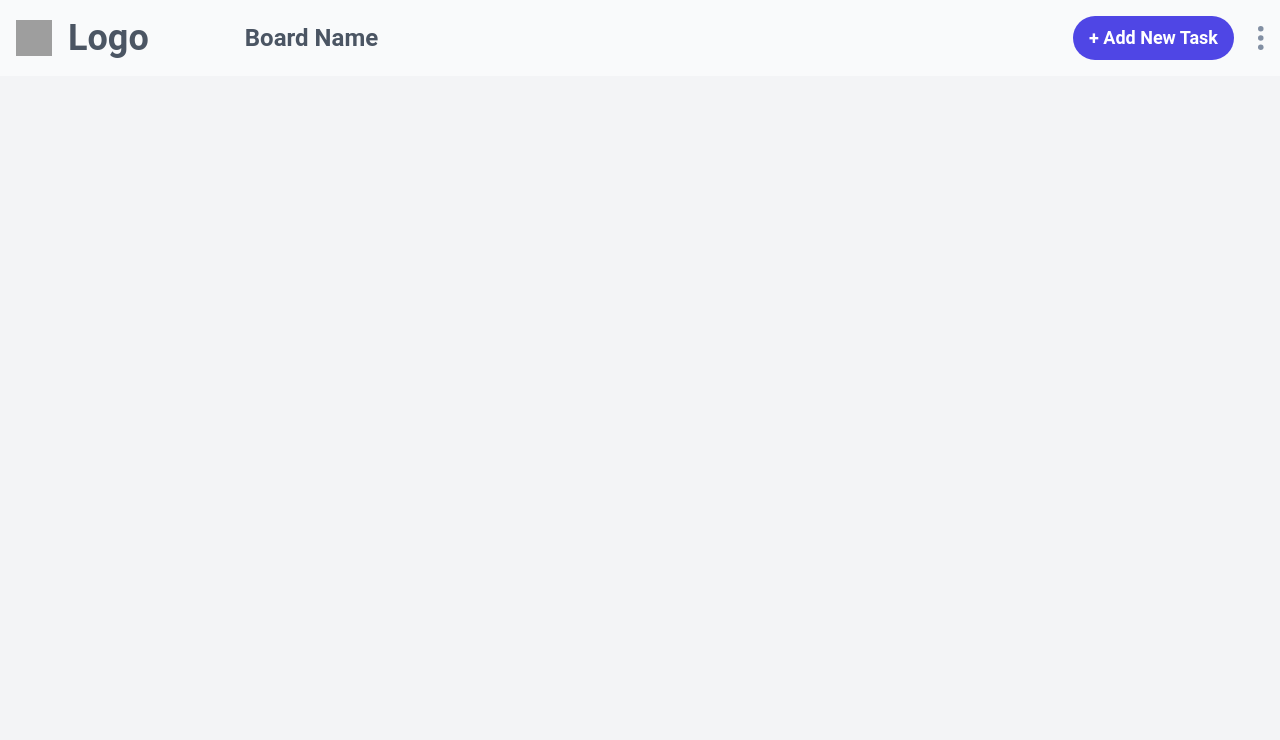
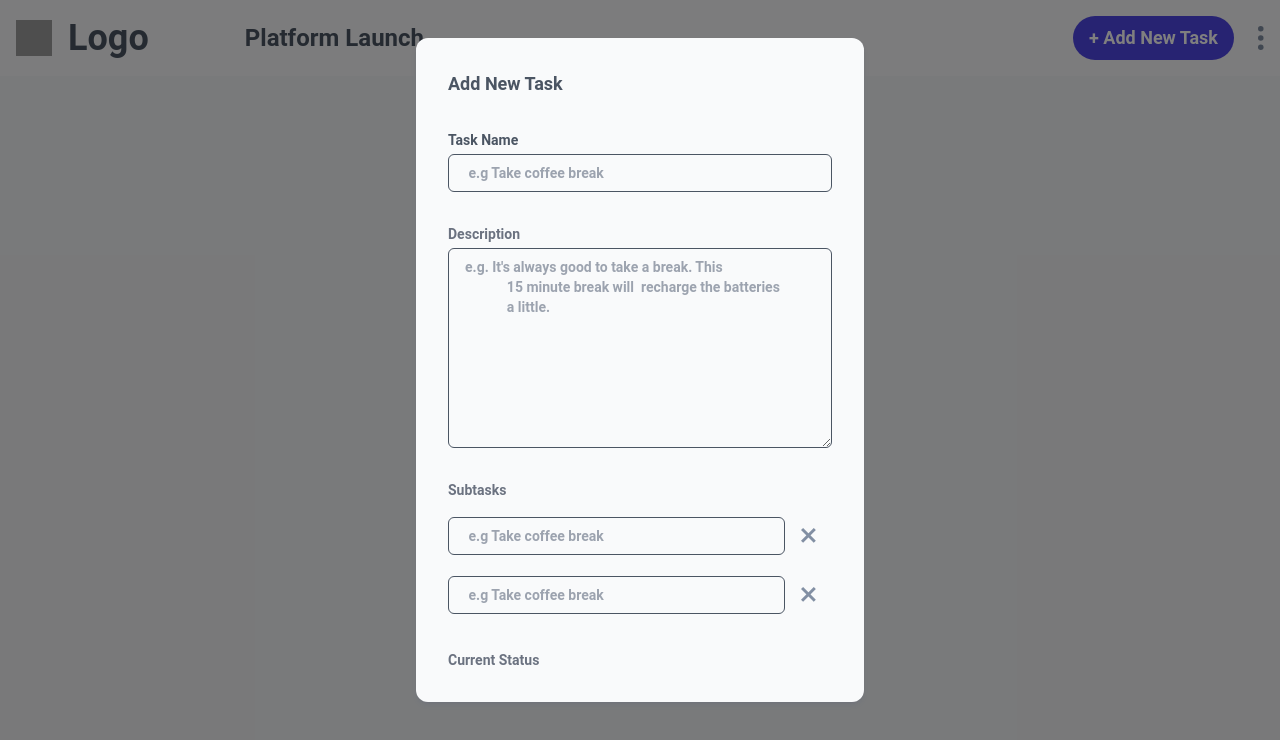
Before and after one commit to mustafa-khaled/Kanban-Task-Management, a React (Vite) app: page / in a window 1280 px wide. Both pictures are taken after a click on the button "+ Add New Task". Shown: the top 740 px of the page. Built offline with nearby package versions, Linux system fonts and the light colour scheme; grey boxes are pictures that could not be loaded; the HTML template or start-up script is replaced by a standard one.

Commit message:
Add Edit Board functionality

```diff
--- a/src/App.jsx
+++ b/src/App.jsx
@@ -11,7 +11,6 @@ function App() {
         boardModalOpen={boardModalOpen}
         setBoardModalOpen={setBoardModalOpen}
       />
-
       <Center />
     </div>
   );
--- a/src/components/Button.jsx
+++ b/src/components/Button.jsx
@@ -1,6 +1,13 @@
-function Button({ children }) {
+function Button({ children, styles, type = "regular", onClick }) {
   return (
-    <button className="rounded-full bg-colorBrand px-4 py-2 text-lg font-semibold text-white duration-200 hover:opacity-[0.8]">
+    <button
+      className={`${styles} rounded-full ${
+        type === "regular" ? "bg-colorBrand" : "bg-[#d1d5db]"
+      } px-4 py-2 text-lg font-semibold ${
+        type === "regular" ? "text-white" : "text-colorBrand"
+      } duration-200 hover:opacity-[0.8]`}
+      onClick={onClick}
+    >
       {children}
     </button>
   );
--- a/src/components/header/Header.jsx
+++ b/src/components/header/Header.jsx
@@ -7,9 +7,16 @@ import Button from "../Button";
 import ellipsis from "../../assets/icon-vertical-ellipsis.svg";
 import HeaderDropdown from "./HeaderDropdown";
 import AddEditBoard from "../../modals/AddEditBoard";
+import { useSelector } from "react-redux";
+import AddEditTask from "../../modals/AddEditTask";
 
 function Header({ boardModalOpen, setBoardModalOpen }) {
   const [openDropDown, setOpenDropDown] = useState(false);
+  const [boardType, setBoardType] = useState("add");
+  const [openAddEditTask, setOpenAddEditTask] = useState(false);
+
+  const boards = useSelector((state) => state.boards);
+  const board = boards.find((board) => board.isActive);
 
   return (
     <header className="fixed left-0 right-0 z-50 bg-contentBgc p-4">
@@ -20,7 +27,7 @@ function Header({ boardModalOpen, setBoardModalOpen }) {
           <h3 className="hidden font-bold md:inline-block md:text-4xl">Logo</h3>
           <div className="flex items-center">
             <h3 className="max-w-[200px] truncate text-xl font-bold md:ml-20 md:text-2xl">
-              Board Name
+              {board?.name}
             </h3>
             <img
               src={openDropDown ? iconUp : iconDown}
@@ -33,7 +40,7 @@ function Header({ boardModalOpen, setBoardModalOpen }) {
 
         {/* Right Side */}
         <div className="flex items-center space-x-4 md:space-x-6">
-          <Button>
+          <Button onClick={() => setOpenAddEditTask((prev) => !prev)}>
             <span className="hidden md:block">+ Add New Task</span>
             <span className="block md:hidden">+</span>
           </Button>
@@ -48,7 +55,13 @@ function Header({ boardModalOpen, setBoardModalOpen }) {
         />
       )}
 
-      {boardModalOpen && <AddEditBoard setBoardModalOpen={setBoardModalOpen} />}
+      {boardModalOpen && (
+        <AddEditBoard type={boardType} setBoardModalOpen={setBoardModalOpen} />
+      )}
+
+      {openAddEditTask && (
+        <AddEditTask setOpenAddEditTask={setOpenAddEditTask} device="mobile" />
+      )}
     </header>
   );
 }
--- a/src/index.css
+++ b/src/index.css
@@ -84,3 +84,9 @@
 body {
   font-family: "Roboto", sans-serif;
 }
+
+@layer components {
+  .input {
+    @apply flex-grow rounded-md border-[0.5px] border-textColor bg-transparent px-4  py-2 text-sm  outline-none outline-[1px] focus:border-colorBrand;
+  }
+}
--- a/src/modals/AddEditBoard.jsx
+++ b/src/modals/AddEditBoard.jsx
@@ -1,8 +1,15 @@
 import { useState } from "react";
 import { v4 as v4Uuid } from "uuid";
+import { useDispatch } from "react-redux";
+import { addBoard, editBoard } from "../redux/features/boardsSlice";
+
+import crossImage from "../assets/icon-cross.svg";
+import Button from "../components/Button";
 
 function AddEditBoard({ setBoardModalOpen, type }) {
+  const dispatch = useDispatch();
   const [name, setName] = useState("");
+  const [isValid, setIsValid] = useState(true);
   const [newColumns, setNewColumns] = useState([
     { name: "Todo", task: [], id: v4Uuid() },
     { name: "Doing", task: [], id: v4Uuid() },
@@ -17,10 +24,42 @@ function AddEditBoard({ setBoardModalOpen, type }) {
     });
   };
 
+  const onDelete = (id) => {
+    setNewColumns((prev) => prev.filter((el) => el.id !== id));
+  };
+
+  const addNewInputColumn = () => {
+    setNewColumns((prev) => [...prev, { name: "", task: [], id: v4Uuid() }]);
+  };
+
+  const validate = () => {
+    setIsValid(false);
+    if (!name.trim()) {
+      return false;
+    }
+    for (let i = 0; i < newColumns.length; i++) {
+      if (!newColumns[i].name.trim()) {
+        return false;
+      }
+    }
+
+    setIsValid(true);
+    return true;
+  };
+
+  const onSubmit = () => {
+    setBoardModalOpen(false);
+    if (type === "add") {
+      dispatch(addBoard({ name, newColumns }));
+    } else {
+      dispatch(editBoard({ name, newColumns }));
+    }
+  };
+
   return (
     <div
-      className="scrollbar-hide fixed bottom-0 left-0 right-0
-      top-20 flex items-center justify-center overflow-scroll bg-[#00000080] px-2 py-4"
+      className="fixed bottom-0 left-0 right-0 top-20
+      flex items-center justify-center overflow-scroll bg-[#00000080] px-2 py-4 scrollbar-hide"
       onClick={(e) => {
         if (e.target !== e.currentTarget) {
           return;
@@ -29,8 +68,8 @@ function AddEditBoard({ setBoardModalOpen, type }) {
       }}
     >
       <div
-        className="scrollbar-hide mx-auto max-h-[95vh] w-full
-        max-w-md overflow-y-scroll rounded-xl bg-contentBgc px-8 py-8 font-bold shadow-md shadow-[#364e7e1a]"
+        className="mx-auto max-h-[95vh] w-full max-w-md
+        overflow-y-scroll rounded-xl bg-contentBgc px-8 py-8 font-bold shadow-md shadow-[#364e7e1a] scrollbar-hide"
       >
         <h3 className="text-lg">
           {type === "edit" ? "Edit" : "Add New"} Board
@@ -42,8 +81,7 @@ function AddEditBoard({ setBoardModalOpen, type }) {
           <label className="text-sm">Board Name</label>
           <input
             type="text"
-            className=" rounded-md border border-textColor bg-transparent
-            px-4 py-2 text-sm  outline-none ring-1  focus:border-colorBrand"
+            className="input"
             placeholder="e.g Web Design"
             value={name}
             onChange={(e) => setName(e.target.value)}
@@ -53,20 +91,43 @@ function AddEditBoard({ setBoardModalOpen, type }) {
 
         <div className="mt-8 flex flex-col space-y-3">
           <label className="text-sm">Board Columns</label>
-          {newColumns.map((col) => {
+          {newColumns?.map((col) => {
             return (
-              <div key={col.id} className="flex w-full items-center">
+              <div key={col.id} className="flex w-full items-center gap-[10px]">
                 <input
                   type="text"
-                  className=" rounded-md border border-textColor bg-transparent
-                  px-4 py-2 text-sm  outline-none focus:border-colorBrand"
+                  className="input"
                   value={col?.name}
                   onChange={(e) => handleChange(col.id, e.target.value)}
+                />
+                <img
+                  src={crossImage}
+                  alt="CrossImage"
+                  className="cursor-pointer"
+                  onClick={() => onDelete(col.id)}
                 />
               </div>
             );
           })}
         </div>
+
+        <Button
+          styles="w-full mt-4"
+          type="secondary"
+          onClick={addNewInputColumn}
+        >
+          + Add New Column
+        </Button>
+
+        <Button
+          styles="w-full mt-4"
+          onClick={() => {
+            const valid = validate();
+            if (valid === true) onSubmit(type);
+          }}
+        >
+          {type === "add" ? "Create New Board" : "Save Changes"}
+        </Button>
       </div>
     </div>
   );
--- /dev/null
+++ b/src/modals/AddEditTask.jsx
@@ -0,0 +1,129 @@
+import { useState } from "react";
+import { useDispatch, useSelector } from "react-redux";
+import { v4 as uuidv4 } from "uuid";
+import crossIcon from "../assets/icon-cross.svg";
+
+function AddEditTask({ type, device, setOpenAddEditTask }) {
+  const [title, setTitle] = useState("");
+  const [description, setDescription] = useState("");
+  const [subtasks, setSubtasks] = useState([
+    {
+      title: "",
+      isCompleted: false,
+      id: uuidv4(),
+    },
+    {
+      title: "",
+      isCompleted: false,
+      id: uuidv4(),
+    },
+  ]);
+
+  const onChangeSubtasks = () => {};
+
+  const onDelete = () => {};
+
+  return (
+    <div
+      className={
+        device === "mobile"
+          ? " dropdown  absolute bottom-[-100vh] left-0 right-0  top-0 flex  overflow-y-scroll bg-[#00000080]  px-6 py-6 pb-40 scrollbar-hide "
+          : "  dropdown absolute bottom-0  left-0 right-0  top-0 flex  overflow-y-scroll px-6 py-6 pb-40 "
+      }
+      onClick={(e) => {
+        if (e.target !== e.currentTarget) {
+          return;
+        }
+        setOpenAddEditTask(false);
+      }}
+    >
+      {/* Modal Section */}
+
+      <div
+        className=" mx-auto my-auto max-h-[95vh] w-full  max-w-md  overflow-y-scroll rounded-xl bg-contentBgc px-8
+       py-8 font-bold shadow-md  shadow-[#364e7e1a]  scrollbar-hide"
+      >
+        <h3 className=" text-lg ">
+          {type === "edit" ? "Edit" : "Add New"} Task
+        </h3>
+
+        {/* Task Name */}
+        <div className="mt-8 flex flex-col space-y-1">
+          <label className="text-sm">Task Name</label>
+          <input
+            value={title}
+            onChange={(e) => setTitle(e.target.value)}
+            id="task-name-input"
+            type="text"
+            className="input"
+            placeholder=" e.g Take coffee break"
+          />
+        </div>
+
+        {/* Description */}
+        <div className="mt-8 flex flex-col space-y-1">
+          <label className="  text-sm text-gray-500 dark:text-white">
+            Description
+          </label>
+          <textarea
+            value={description}
+            onChange={(e) => setDescription(e.target.value)}
+            id="task-description-input"
+            className="input  min-h-[200px]"
+            placeholder="e.g. It's always good to take a break. This
+            15 minute break will  recharge the batteries
+            a little."
+          />
+        </div>
+
+        {/* Subtasks */}
+        <div className="mt-8 flex flex-col space-y-3">
+          <label className="  text-sm text-gray-500 dark:text-white">
+            Subtasks
+          </label>
+
+          {subtasks?.map((subtask, index) => (
+            <div key={index} className=" flex w-full items-center ">
+              <input
+                onChange={(e) => {
+                  onChangeSubtasks(subtask.id, e.target.value);
+                }}
+                type="text"
+                value={subtask.title}
+                className="input"
+                placeholder=" e.g Take coffee break"
+              />
+              <img
+                src={crossIcon}
+                onClick={() => {
+                  onDelete(subtask.id);
+                }}
+                className=" m-4 cursor-pointer "
+                alt="cross icon"
+              />
+            </div>
+          ))}
+        </div>
+
+        {/* current Status  */}
+        <div className="mt-8 flex flex-col space-y-3">
+          <label className="  text-sm text-gray-500 dark:text-white">
+            Current Status
+          </label>
+
+          {/* <select
+            value={status}
+            onChange={onChangeStatus}
+            className=" select-status flex-grow rounded-md border-[1px] border-gray-300 bg-transparent px-4 py-2  text-sm outline-none focus:border-0 focus:outline-[#635fc7]"
+          >
+            {columns.map((column, index) => (
+              <option key={index}>{column.name}</option>
+            ))}
+          </select> */}
+        </div>
+      </div>
+    </div>
+  );
+}
+
+export default AddEditTask;
```
Also changed, not shown: src/components/header/HeaderDropdown.jsx (+7 -4 lines).
